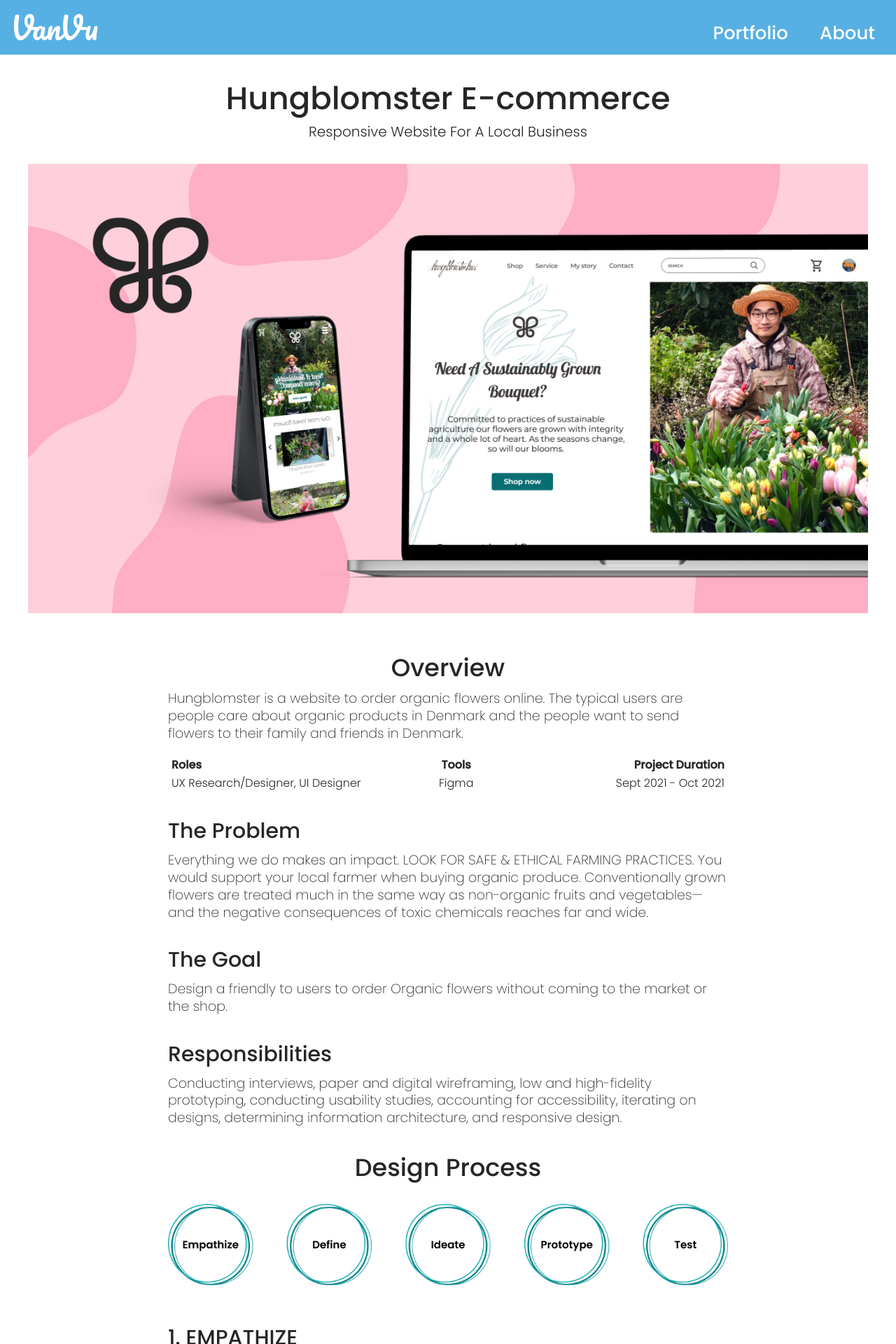
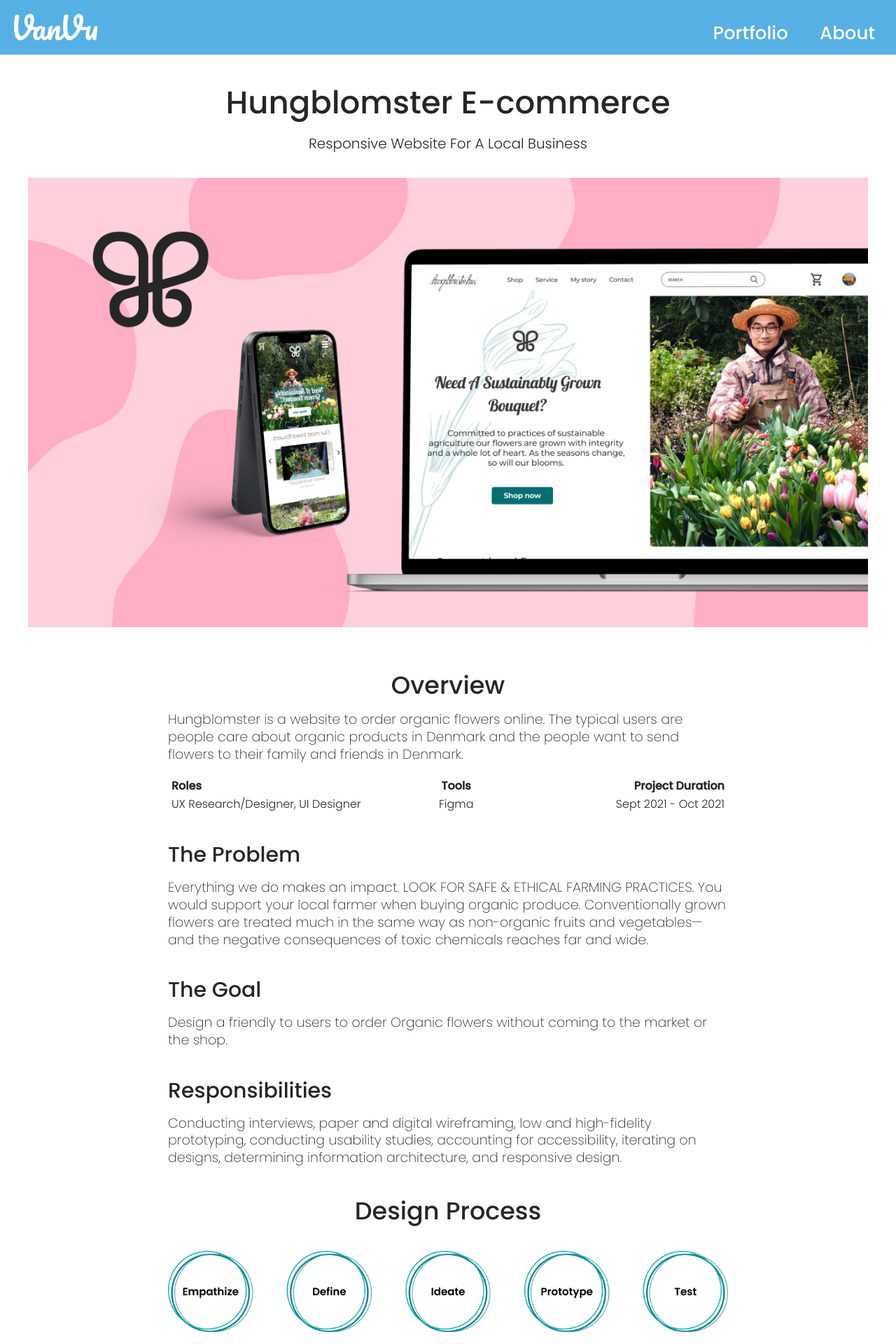
Before and after one commit to marupippy/marupippy.github.io, a Jekyll site: the page built from _projects/2022-09-03-hungblomster-e-commerce.markdown, in a window 1280 px wide. Shown: the top 1920 px of the page at 70% size. Built offline with Jekyll 4.4.1, drawn with Linux system fonts in a browser that asks for light colours.

Commit message:
Adding line heights to headings

```diff
--- a/_sass/_includes/_basic.scss
+++ b/_sass/_includes/_basic.scss
@@ -37,6 +37,7 @@ h1, .h1 {
 	font-size: $h1-small;
 	font-weight: $h1-weight;
 	text-align: center;
+	line-height: $h1-line-height;
 
 	@include mq(tabletp) {
 		font-size: $h1-medium;
@@ -52,6 +53,7 @@ h2, .h2 {
 	font-size: $h2-small;
 	font-weight: $h2-weight;
 	text-align: center;
+	line-height: $h2-line-height;
 
 	@include mq(tabletp) {
 		font-size: $h2-medium;
@@ -67,6 +69,7 @@ h3, .h3 {
 	margin-top: 30px;
 	font-size: $h3-small;
 	font-weight: $h3-weight;
+	line-height: $h3-line-height;
 
 	@include mq(tabletp) {
 		font-size: $h3-medium;
@@ -82,6 +85,7 @@ h4, .h4 {
 	margin-top: 25px;
 	font-size: $h4-small;
 	font-weight: $h4-weight;
+	line-height: $h4-line-height;
 
 	@include mq(tabletp) {
 		font-size: $h4-medium;
@@ -96,6 +100,7 @@ h5, .h5 {
 	margin-top: 15px;
 	font-size: $h5-small;
 	font-weight: $h5-weight;
+	line-height: $h5-line-height;
 
 	@include mq(tabletp) {
 		font-size: $h5-medium;
@@ -111,6 +116,7 @@ h6, .h6 {
 	font-size: $h6-small;
 	font-weight: $h6-weight;
 	text-align: center;
+	line-height: $h6-line-height;
 
 	@include mq(tabletp) {
 		font-size: $h6-medium;
--- a/css/style.scss
+++ b/css/style.scss
@@ -39,31 +39,37 @@ $h1-small: 25px;
 $h1-medium: 35px;
 $h1-large: 45px;
 $h1-weight: 500;
+$h1-line-height: 1.3;
 
 $h2-small: 22px;
 $h2-medium: 30px;
 $h2-large: 35px;
 $h2-weight: 500;
+$h2-line-height: 1.3;
 
 $h3-small: 20px;
 $h3-medium: 25px;
 $h3-large: 30px;
 $h3-weight: 500;
+$h3-line-height: 1.3;
 
 $h4-small: 17px;
 $h4-medium: 22px;
 $h4-large: 25px;
 $h4-weight: 500;
+$h4-line-height: 1.3;
 
 $h5-small: 17px;
 $h5-medium: 20px;
 $h5-large: 20px;
 $h5-weight: 500;
+$h5-line-height: 1.3;
 
 $h6-small: 17px;
 $h6-medium: 20px;
 $h6-large: 20px;
 $h6-weight: 300;
+$h6-line-height: 1.3;
 
 $p-small: 15px;
 $p-medium: 17px;
```
